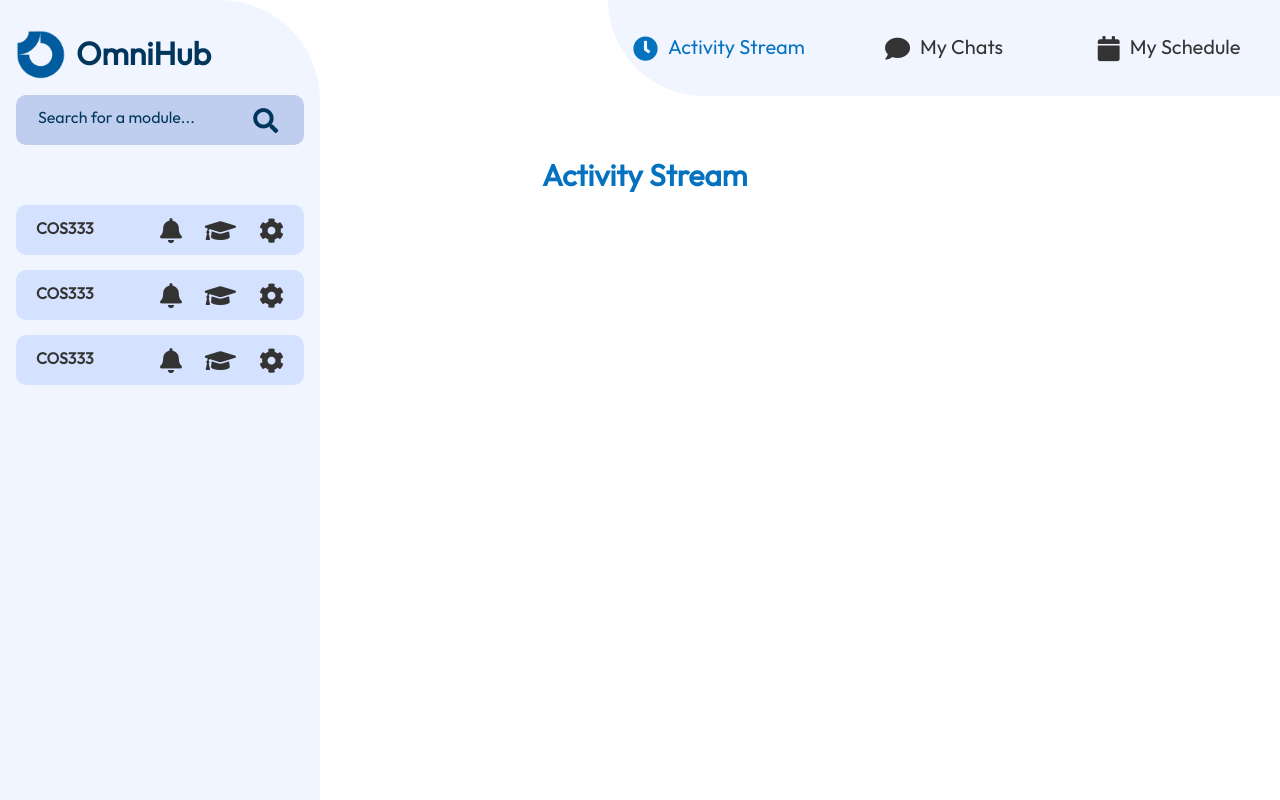
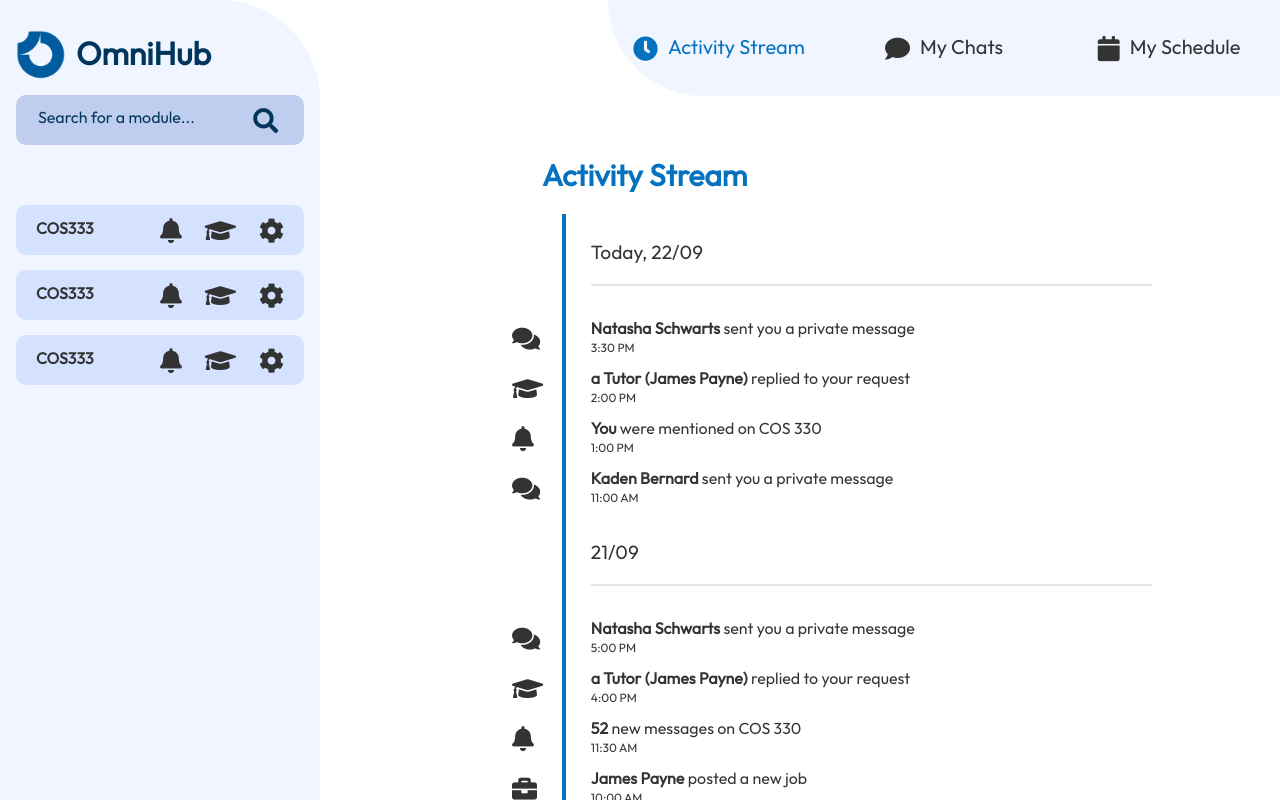
Before and after one commit to SameetKeshav/IMY320_Error-505, an Angular app: page /home in a window 1280 px wide. Built offline with nearby package versions, Linux system fonts and the light colour scheme.

Commit message:
Update home.component.ts

```diff
--- a/src/app/home/home.component.ts
+++ b/src/app/home/home.component.ts
@@ -20,6 +20,23 @@ export class HomeComponent {
   mySchedule = false;
   days: string[] = [];
   days2: number[] = [];
+
+  activityData = [
+    {
+      "date": "22/09",
+      "name": ["Natasha Schwarts", "a Tutor (James Payne)", "You", "Kaden Bernard"],
+      "category": ["message", "tutor", "notification", "message"],
+      "time": ["3:30 PM", "2:00 PM", "1:00 PM", "11:00 AM"],
+      "message": ["sent you a private message", "replied to your request","were mentioned on COS 330","sent you a private message"]
+    },
+    {
+      "date": "21/09",
+      "name": ["Natasha Schwarts", "a Tutor (James Payne)", "52", "James Payne", "Tutor (James Payne)"],
+      "category": ["message", "tutor", "notification", "job", "material"],
+      "time": ["5:00 PM", "4:00 PM", "11:30 AM", "10:00 AM", "9:00 AM"],
+      "message": ["sent you a private message", "replied to your request","new messages on COS 330","posted a new job","posted material for COS 330"]
+    }
+  ]
 
   constructor(){
     this.activityStreamData = activityData;
```
